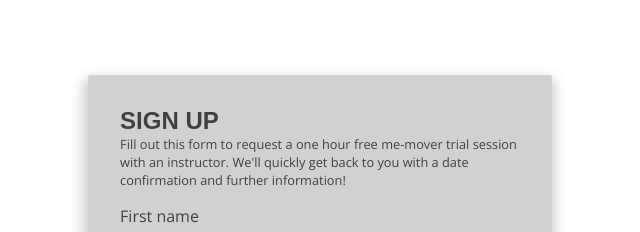
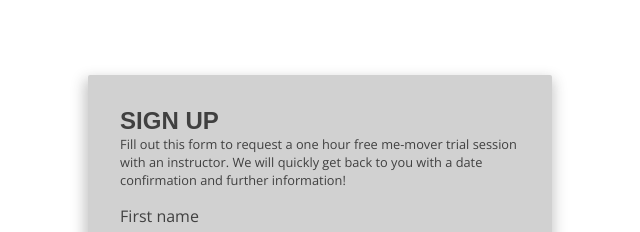
Before and after one commit to sibelle2020/memover-campaign-website, a plain HTML site: page index.html in a window 1280 px wide. Shown: the part 1200-1432 px from the top of the page, 624-1264 px from the left. Drawn offline with nearby package versions, Linux system fonts and the light colour scheme; a web font is replaced by a local one.

Commit message:
text edit

```diff
--- a/index.html
+++ b/index.html
@@ -94,7 +94,7 @@
             <h3 class="sign-up-headline">Sign Up</h3>
             <p class="form-description">
               Fill out this form to request a one hour free me-mover trial
-              session with an instructor. We'll quickly get back to you with a
+              session with an instructor. We will quickly get back to you with a
               date confirmation and further information!
             </p>
             <div class="form-elements">
```
